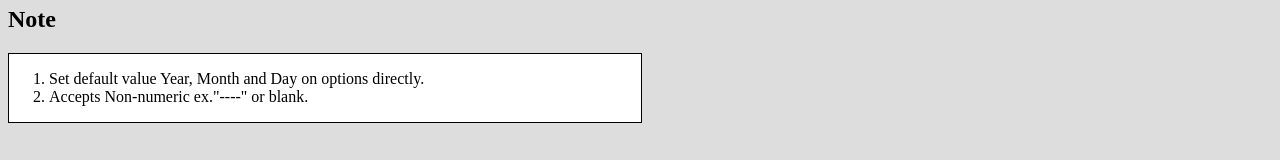
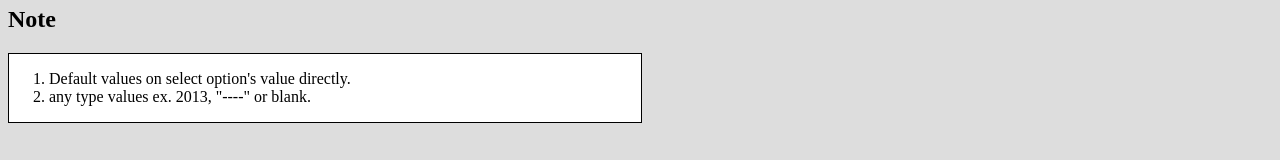
Before and after one commit to xenophon566/jquery.dOb, a plain HTML site: page dOb.html in a window 1280 px wide. Shown: the part 311-471 px from the top of the page. Drawn offline with Linux system fonts and the light colour scheme.

Commit message:
modify document
modify document

```diff
--- a/dOb.html
+++ b/dOb.html
@@ -65,8 +65,8 @@
         <p>
             <div class="textbox">
                 <ol>
-                    <li>Set default value Year, Month and Day on options directly.</li>
-                    <li>Accepts Non-numeric ex."----" or blank.</li>
+                    <li>Default values on select option's value directly.</li>
+                    <li>any type values ex. 2013, "----" or blank.</li>
                 </ol>
             </div>
         </p>
```
Also changed, not shown: README.md.
